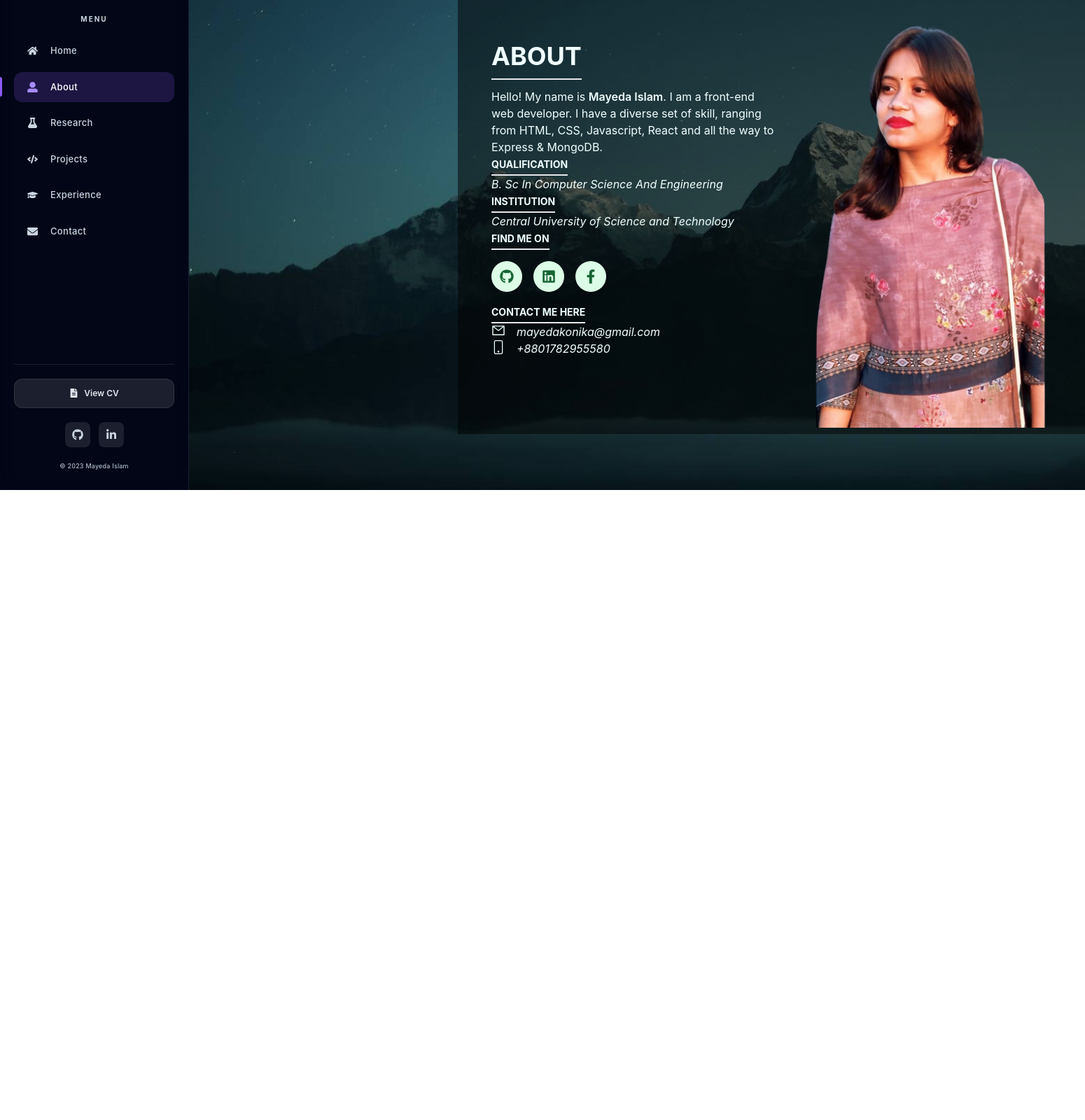
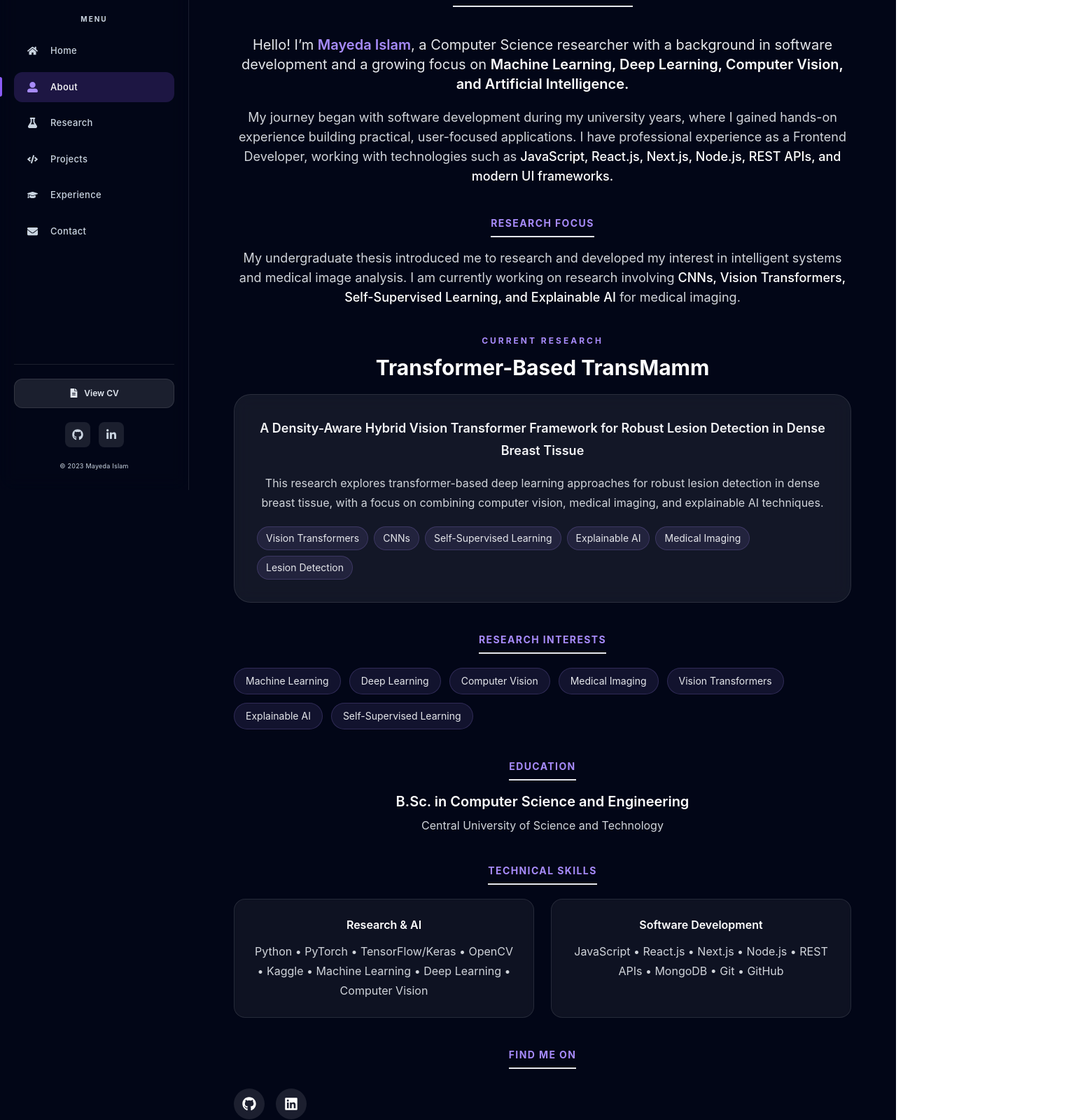
Before and after one commit to Mayeda-Islam/protfolio-front-end, a React (Create React App) app: page /about in a window 1280 px wide. Shown: the part 100-1700 px from the top of the page at 70% size, 1550 px wide, since content can reach past the window. Before the commit the page ends 800 px from the top, so only its background shows below. Built offline with nearby package versions, Linux system fonts and the light colour scheme; no server answers.

Commit message:
update about page and fix the

```diff
--- a/src/Pages/About/About.js
+++ b/src/Pages/About/About.js
@@ -1,149 +1,228 @@
 import React from "react";
-import { FaFacebookF, FaGithub, FaLinkedin } from "react-icons/fa";
+import { FaGithub, FaLinkedin } from "react-icons/fa";
 import { AiOutlineMail } from "react-icons/ai";
-import { BsFillPhoneFill, BsPhone } from "react-icons/bs";
-import aboutImage from "../../images/background/cover6.jpg";
-import myImg from "../../images/my-img/mayeda.png";
+import { BsPhone } from "react-icons/bs";
+
 const About = () => {
   return (
-    <div
-      style={{
-        backgroundImage: `url(${aboutImage})`,
-        objectFit: "cover",
-      }}
-      data-aos="fade-right"
-      data-aos-duration="1000"
-      data-aos-easing="ease-in"
+    <div className="min-h-screen w-full px-8 py-12 lg:px-12 xl:px-16">
+      <div className="mx-auto max-w-6xl">
+        {/* ================= HEADER ================= */}
+        <div className="mb-10">
+          <h1 className="inline-block border-b-2 pb-3 text-4xl font-bold uppercase text-white md:text-5xl">
+            About Me
+          </h1>
+        </div>
+
+        {/* ================= INTRODUCTION ================= */}
+        <section className="mb-10">
+          <p className="text-lg leading-8 text-gray-200 md:text-xl">
+            Hello! I’m{" "}
+            <span className="font-semibold text-violet-400">
+              Mayeda Islam
+            </span>
+            , a Computer Science researcher with a background in software
+            development and a growing focus on{" "}
+            <span className="font-semibold text-white">
+              Machine Learning, Deep Learning, Computer Vision, and Artificial
+              Intelligence.
+            </span>
+          </p>
+
+          <p className="mt-5 text-base leading-8 text-gray-300 md:text-lg">
+            My journey began with software development during my university
+            years, where I gained hands-on experience building practical,
+            user-focused applications. I have professional experience as a
+            Frontend Developer, working with technologies such as{" "}
+            <span className="font-medium text-white">
+              JavaScript, React.js, Next.js, Node.js, REST APIs, and modern UI
+              frameworks.
+            </span>
+          </p>
+        </section>
+
+        {/* ================= RESEARCH ================= */}
+        <section className="mb-10">
+          <h2 className="mb-4 inline-block border-b-2 pb-2 text-sm font-bold uppercase tracking-widest text-violet-400">
+            Research Focus
+          </h2>
+
+          <p className="text-base leading-8 text-gray-300 md:text-lg">
+            My undergraduate thesis introduced me to research and developed my
+            interest in intelligent systems and medical image analysis. I am
+            currently working on research involving{" "}
+            <span className="font-medium text-white">
+              CNNs, Vision Transformers, Self-Supervised Learning, and
+              Explainable AI
+            </span>{" "}
+            for medical imaging.
+          </p>
+        </section>
+
+        {/* ================= CURRENT RESEARCH ================= */}
+        <section className="mb-10">
+          <div className="mb-5">
+            <p className="text-xs font-bold uppercase tracking-[0.25em] text-violet-400">
+              Current Research
+            </p>
+
+            <h2 className="mt-3 text-2xl font-bold leading-8 text-white md:text-3xl">
+              Transformer-Based TransMamm
+            </h2>
+          </div>
+
+          <div className="rounded-3xl border border-white/10 bg-white/[0.07] p-6 backdrop-blur-md md:p-8">
+            <p className="text-lg font-semibold leading-8 text-gray-100">
+              A Density-Aware Hybrid Vision Transformer Framework for Robust
+              Lesion Detection in Dense Breast Tissue
+            </p>
+
+            <p className="mt-4 leading-7 text-gray-300">
+              This research explores transformer-based deep learning
+              approaches for robust lesion detection in dense breast tissue,
+              with a focus on combining computer vision, medical imaging, and
+              explainable AI techniques.
+            </p>
+
+            <div className="mt-5 flex flex-wrap gap-2">
+              {[
+                "Vision Transformers",
+                "CNNs",
+                "Self-Supervised Learning",
+                "Explainable AI",
+                "Medical Imaging",
+                "Lesion Detection",
+              ].map((tag) => (
+                <span
+                  key={tag}
+                  className="rounded-full border border-violet-400/20 bg-violet-400/10 px-3 py-1.5 text-sm text-gray-200"
                 >
-      <div className="slide w-screen h-screen">
-        <div className="content second-content p-12 pr-4  overflow-y-scroll text-left">
-          <div className=" grid grid-cols-1  md:grid-cols-2 gap-4">
-            <div className="">
-              <div className="left-content  items-center  pt-8 ">
-                <h2 className="text-4xl text-justify uppercase font-bold border-b-2 inline-block pb-3 mb-3 mt-0">
-                  About
+                  {tag}
+                </span>
+              ))}
+            </div>
+          </div>
+        </section>
+
+        {/* ================= RESEARCH INTERESTS ================= */}
+        <section className="mb-10">
+          <h2 className="mb-5 inline-block border-b-2 pb-2 text-sm font-bold uppercase tracking-widest text-violet-400">
+            Research Interests
           </h2>
-                <p className="">
-                  Hello! My name is{" "}
-                  <span className="font-semibold">Mayeda Islam</span>.{" "}
-                  <br className="md:hidden" /> I am a front-end{" "}
-                  <br className="md:hidden" /> web developer.
-                  <br className="md:hidden" /> I have a diverse{" "}
-                  <br className="md:hidden" />
-                  set of skill, ranging <br className="md:hidden" />
-                  from HTML, CSS, Javascript, React
-                  <br className="md:hidden" /> and all the way to{" "}
-                  <br className="md:hidden" /> Express & MongoDB.
-                </p>
-                <div className="text-left">
-                  <h2 className="text-sm uppercase font-bold border-b-2 inline-block pb-1 mt-0">
-                    Qualification
+
+          <div className="flex flex-wrap gap-3">
+            {[
+              "Machine Learning",
+              "Deep Learning",
+              "Computer Vision",
+              "Medical Imaging",
+              "Vision Transformers",
+              "Explainable AI",
+              "Self-Supervised Learning",
+            ].map((item) => (
+              <span
+                key={item}
+                className="rounded-full border border-violet-400/20 bg-violet-400/10 px-4 py-2 text-sm text-gray-200"
+              >
+                {item}
+              </span>
+            ))}
+          </div>
+        </section>
+
+        {/* ================= EDUCATION ================= */}
+        <section className="mb-10">
+          <h2 className="mb-4 inline-block border-b-2 pb-2 text-sm font-bold uppercase tracking-widest text-violet-400">
+            Education
           </h2>
-                  <p>
-                    <em>
-                      B. Sc In Computer <br className="md:hidden" /> Science And
-                      Engineering
-                    </em>
+
+          <div>
+            <h3 className="text-lg font-semibold text-white md:text-xl">
+              B.Sc. in Computer Science and Engineering
+            </h3>
+
+            <p className="mt-2 text-gray-300">
+              Central University of Science and Technology
             </p>
           </div>
-                <div className="text-left">
-                  <h2 className="text-sm uppercase font-bold border-b-2 inline-block pb-1 mt-0">
-                    Institution
+        </section>
+
+        {/* ================= TECHNICAL SKILLS ================= */}
+        <section className="mb-10">
+          <h2 className="mb-5 inline-block border-b-2 pb-2 text-sm font-bold uppercase tracking-widest text-violet-400">
+            Technical Skills
           </h2>
-                  <p>
-                    <em>Central University of Science and Technology</em>
+
+          <div className="grid grid-cols-1 gap-6 md:grid-cols-2">
+            <div className="rounded-2xl border border-white/10 bg-white/[0.05] p-6 backdrop-blur-sm">
+              <h3 className="mb-3 font-semibold text-white">
+                Research & AI
+              </h3>
+
+              <p className="leading-7 text-gray-300">
+                Python • PyTorch • TensorFlow/Keras • OpenCV • Kaggle • Machine
+                Learning • Deep Learning • Computer Vision
               </p>
             </div>
-                <div>
-                  <div>
-                    <h2
-                      className="text-sm
-                    uppercase
-                    font-bold
-                    border-b-2
-                    inline-block
-                    pb-1
-                    mt-0"
-                    >
-                      Find me on
+
+            <div className="rounded-2xl border border-white/10 bg-white/[0.05] p-6 backdrop-blur-sm">
+              <h3 className="mb-3 font-semibold text-white">
+                Software Development
+              </h3>
+
+              <p className="leading-7 text-gray-300">
+                JavaScript • React.js • Next.js • Node.js • REST APIs • MongoDB
+                • Git • GitHub
+              </p>
+            </div>
+          </div>
+        </section>
+
+        {/* ================= SOCIAL ================= */}
+        <section className="mb-10">
+          <h2 className="mb-4 inline-block border-b-2 pb-2 text-sm font-bold uppercase tracking-widest text-violet-400">
+            Find Me On
           </h2>
-                    <div className="">
-                      <div className="flex w-1/2 pl-0 p-4">
-                        <div className="pr-3 md:px-3 py-3 text-white md:bg-green-100 md:text-green-800 rounded-full bg-transparent text-xl md:mr-4">
-                          {" "}
+
+          <div className="mt-3 flex gap-4">
             <a
               href="https://github.com/Mayeda-Islam"
               target="_blank"
               rel="noopener noreferrer"
+              className="flex h-11 w-11 items-center justify-center rounded-full bg-white/10 text-xl text-white transition-all duration-300 hover:scale-110 hover:bg-violet-500"
             >
-                            {" "}
-                            <FaGithub></FaGithub>
+              <FaGithub />
+            </a>
+
+            <a
+              href="https://www.linkedin.com/in/mayeda-islam/"
+              target="_blank"
+              rel="noopener noreferrer"
+              className="flex h-11 w-11 items-center justify-center rounded-full bg-white/10 text-xl text-white transition-all duration-300 hover:scale-110 hover:bg-violet-500"
+            >
+              <FaLinkedin />
             </a>
           </div>
-                        <div className="px-3 py-3  text-white md:bg-green-100 md:text-green-800  rounded-full bg-transparent text-xl md:mr-4">
-                          {" "}
-                          <a href="https://www.linkedin.com/in/mayeda-islam/">
-                            {" "}
-                            <FaLinkedin></FaLinkedin>
-                          </a>
+        </section>
+
+        {/* ================= CONTACT ================= */}
+        <section className="pb-16">
+          <h2 className="mb-4 inline-block border-b-2 pb-2 text-sm font-bold uppercase tracking-widest text-violet-400">
+            Contact Me
+          </h2>
+
+          <div className="space-y-3 text-gray-300">
+            <div className="flex items-center gap-3">
+              <AiOutlineMail className="text-xl text-violet-400" />
+              <span>mayedakonika@gmail.com</span>
             </div>
-                        <div className="px-3 py-3 text-white md:bg-green-100 md:text-green-800 rounded-full bg-transparent text-xl md:mr-4">
-                          {" "}
-                          <a
-                            href="https://www.facebook.com/"
-                            target="_blank"
-                            rel="noopener noreferrer"
-                          >
-                            {" "}
-                            <FaFacebookF></FaFacebookF>
-                          </a>
+
+            <div className="flex items-center gap-3">
+              <BsPhone className="text-lg text-violet-400" />
+              <span>+8801782955580</span>
             </div>
           </div>
-                    </div>
-                  </div>
-                </div>
-                <div className="text-left ">
-                  <div>
-                    <h2
-                      className="text-sm
-                    uppercase
-                    font-bold
-                    border-b-2
-                    inline-block
-                    pb-1
-                    mt-0"
-                    >
-                      Contact me here
-                    </h2>
-                  </div>
-                  <div>
-                    <div className="w-full mx-auto ">
-                      <div className="md:flex      ">
-                        <div className="text-xl mr-4 hidden md:block">
-                          <AiOutlineMail></AiOutlineMail>
-                        </div>
-                        <em className="text-md items-start">
-                          mayedakonika@gmail.com
-                        </em>
-                      </div>
-                      <div className=" md:flex   ">
-                        <div className="text-xl mr-4  hidden md:block">
-                          <BsPhone></BsPhone>
-                        </div>
-                        <em className="text-md items-start">+8801782955580</em>
-                      </div>
-                    </div>
-                  </div>
-                </div>
-              </div>
-            </div>
-            <div className="">
-              <div className="hidden md:block right-image ml-[-20px] md:ml-0 ">
-                <img src={myImg} className="w-full " alt="" />
-              </div>
-            </div>
-          </div>
-        </div>
+        </section>
       </div>
     </div>
   );
```
Lines whose indentation alone changed are shown as unchanged.
